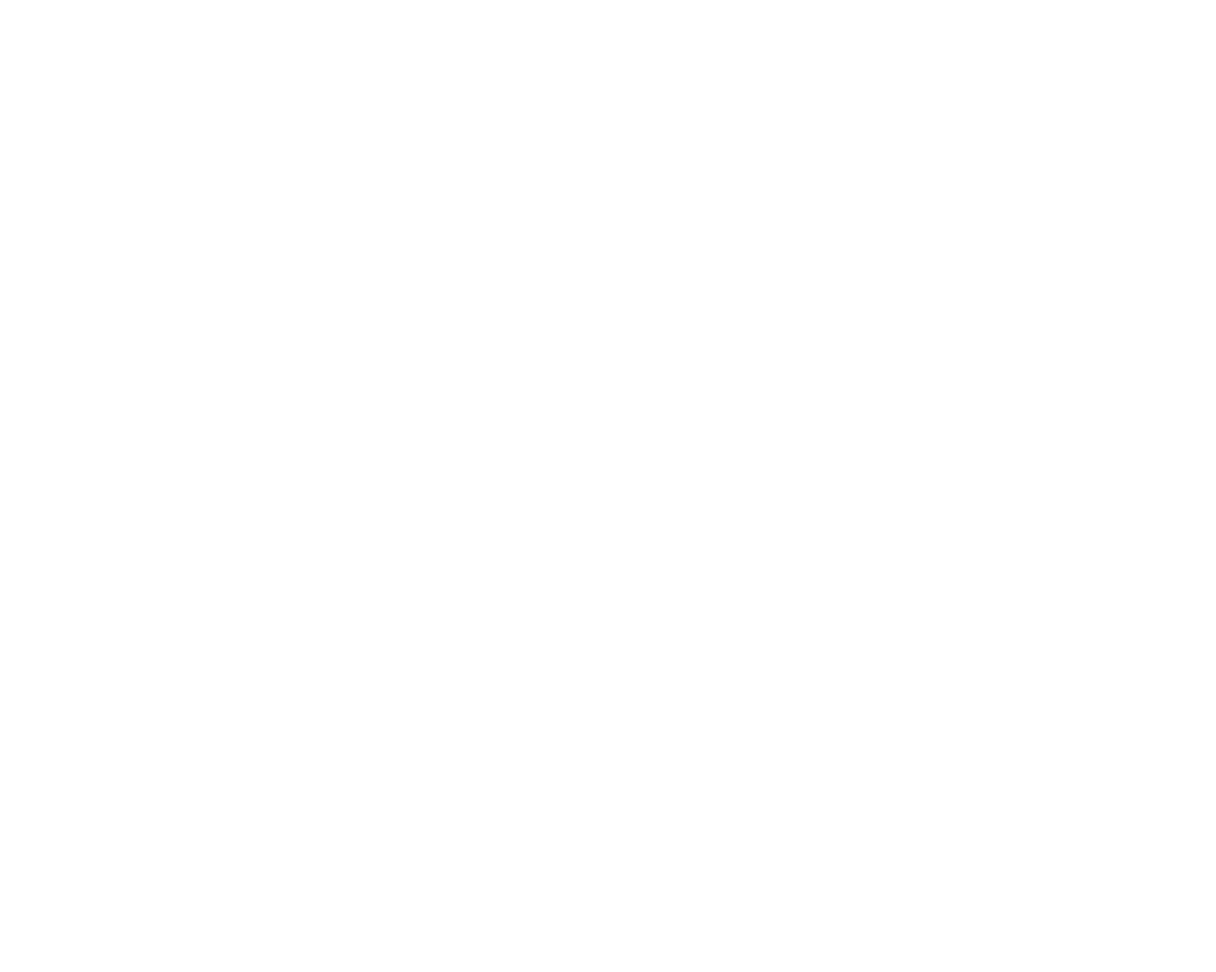
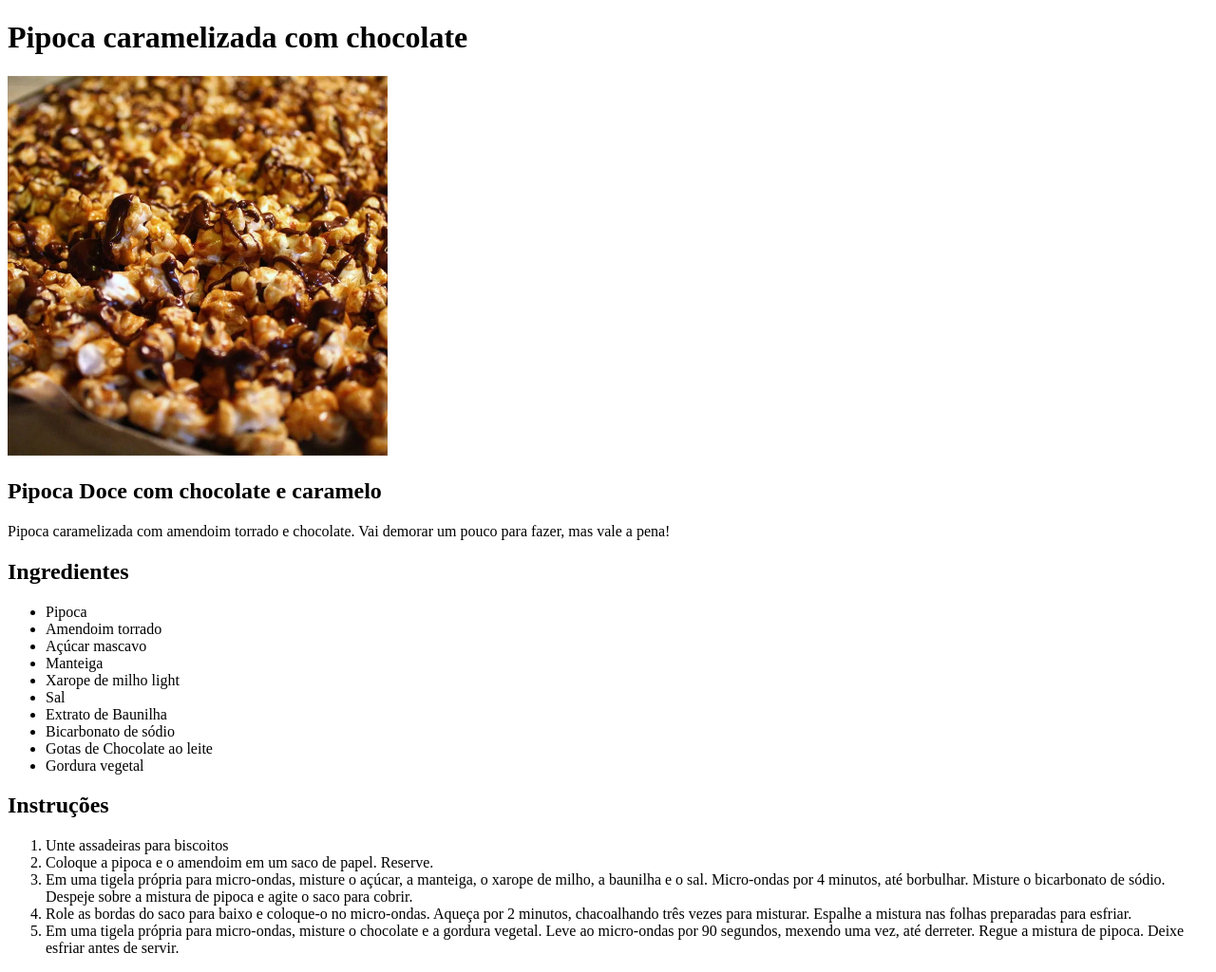
Before and after one commit to IgorLeandroMedeiros/odin-recipes, a plain HTML site: page recipes/pipocacaramelizadacomchocolate.html in a window 1280 px wide. Shown: the whole page at 95% size. Before the commit the page ends 800 px from the top, so only its background shows below. Drawn offline with Linux system fonts and the light colour scheme.

Commit message:
Nova receita Pipoca

```diff
--- a/recipes/pipocacaramelizadacomchocolate.html
+++ b/recipes/pipocacaramelizadacomchocolate.html
@@ -1,11 +1,56 @@
 <!DOCTYPE html>
 <html lang="en">
-<head>
-    <meta charset="UTF-8">
-    <meta name="viewport" content="width=device-width, initial-scale=1.0">
+  <head>
+    <meta charset="UTF-8" />
+    <meta name="viewport" content="width=device-width, initial-scale=1.0" />
     <title>Pipoca Chocolate e Caramelo</title>
-</head>
-<body>
-    <h1></h1>
-</body>
+  </head>
+  <body>
+    <h1>Pipoca caramelizada com chocolate</h1>
+    <img
+      src="../images/pipocacaramelizada.webp"
+      alt="Pipoca caramelizada com chocolate"
+      width="400"
+      height="400"
+    />
+    <h2>Pipoca Doce com chocolate e caramelo</h2>
+    <p>
+      Pipoca caramelizada com amendoim torrado e chocolate. Vai demorar um pouco
+      para fazer, mas vale a pena!
+    </p>
+    <h2>Ingredientes</h2>
+    <ul>
+      <li>Pipoca</li>
+      <li>Amendoim torrado</li>
+      <li>Açúcar mascavo</li>
+      <li>Manteiga</li>
+      <li>Xarope de milho light</li>
+      <li>Sal</li>
+      <li>Extrato de Baunilha</li>
+      <li>Bicarbonato de sódio</li>
+      <li>Gotas de Chocolate ao leite</li>
+      <li>Gordura vegetal</li>
+    </ul>
+    <h2>Instruções</h2>
+    <ol>
+      <li>Unte assadeiras para biscoitos</li>
+      <li>Coloque a pipoca e o amendoim em um saco de papel. Reserve.</li>
+      <li>
+        Em uma tigela própria para micro-ondas, misture o açúcar, a manteiga, o
+        xarope de milho, a baunilha e o sal. Micro-ondas por 4 minutos, até
+        borbulhar. Misture o bicarbonato de sódio. Despeje sobre a mistura de
+        pipoca e agite o saco para cobrir.
+      </li>
+      <li>
+        Role as bordas do saco para baixo e coloque-o no micro-ondas. Aqueça por
+        2 minutos, chacoalhando três vezes para misturar. Espalhe a mistura nas
+        folhas preparadas para esfriar.
+      </li>
+      <li>
+        Em uma tigela própria para micro-ondas, misture o chocolate e a gordura
+        vegetal. Leve ao micro-ondas por 90 segundos, mexendo uma vez, até
+        derreter. Regue a mistura de pipoca. Deixe esfriar antes de servir.
+      </li>
+    </ol>
+  </body>
 </html>
```
Also changed, not shown: images/pipocacaramelizada.webp (added), recipes/lasanha.html (renamed from recipes/lasagna.html).
